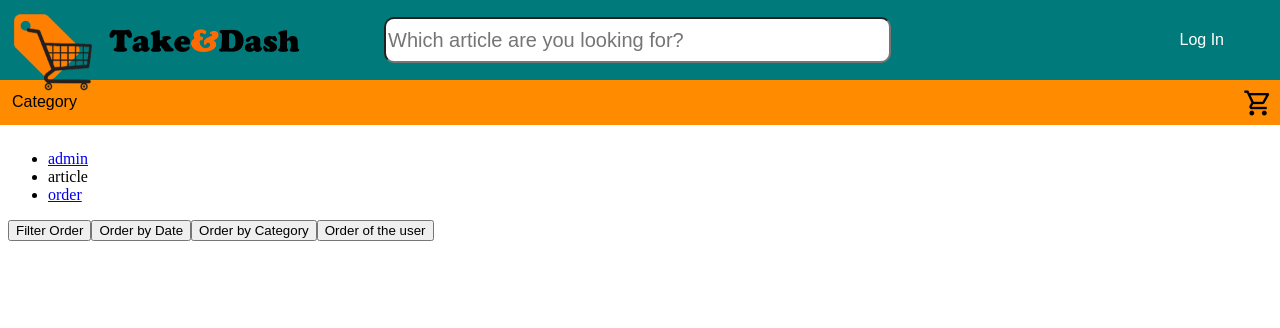
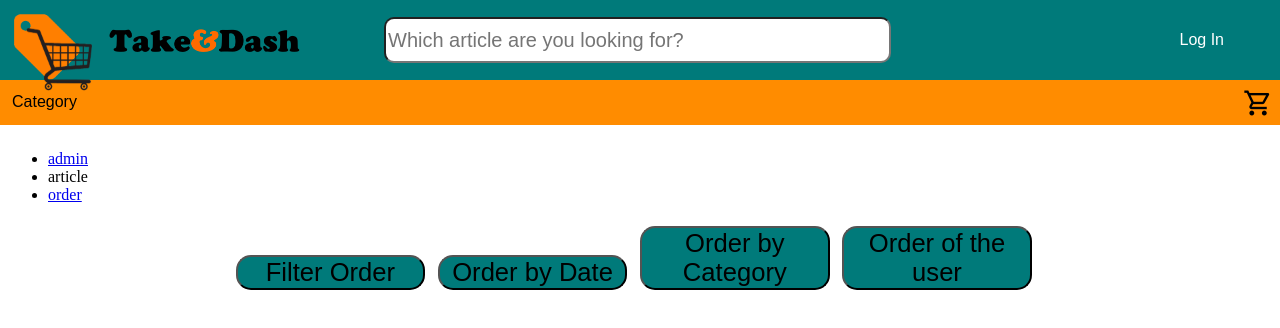
Before and after one commit to Gywed/WebSiteFrontAngular, an Angular app: page /order in a window 1280 px wide. Shown: the top 328 px of the page. Built offline with nearby package versions, Linux system fonts and the light colour scheme; no server answers.

Commit message:
Add a bit of style to order-hub

```diff
--- a/src/app/order-hub/order-hub.component.css
+++ b/src/app/order-hub/order-hub.component.css
@@ -3,3 +3,18 @@
   text-align: center;
   font-size: 200%;
 }
+
+.orderBanner
+{
+  text-align: center;
+}
+
+.btnOrd
+{
+  font-size: 160%;
+  margin-right: 1%;
+  margin-top: 0.5%;
+  background-color: #007a7a;
+  border-radius: 15px;
+  width: 15%;
+}
--- a/src/app/order-hub/order-hub.component.html
+++ b/src/app/order-hub/order-hub.component.html
@@ -1,21 +1,21 @@
 
-<div class="adminBanner">
-  <button class="btnAdm"
+<div class="orderBanner">
+  <button class="btnOrd"
           routerLink="orderFiltered">
     Filter Order
   </button>
 
-  <button class="btnAdm"
+  <button class="btnOrd"
           routerLink="orderDate">
     Order by Date
   </button>
 
-  <button class="btnAdm"
+  <button class="btnOrd"
           routerLink="orderCategory">
     Order by Category
   </button>
 
-  <button class="btnAdm"
+  <button class="btnOrd"
           routerLink="orderUser">
     Order of the user
   </button>
```
